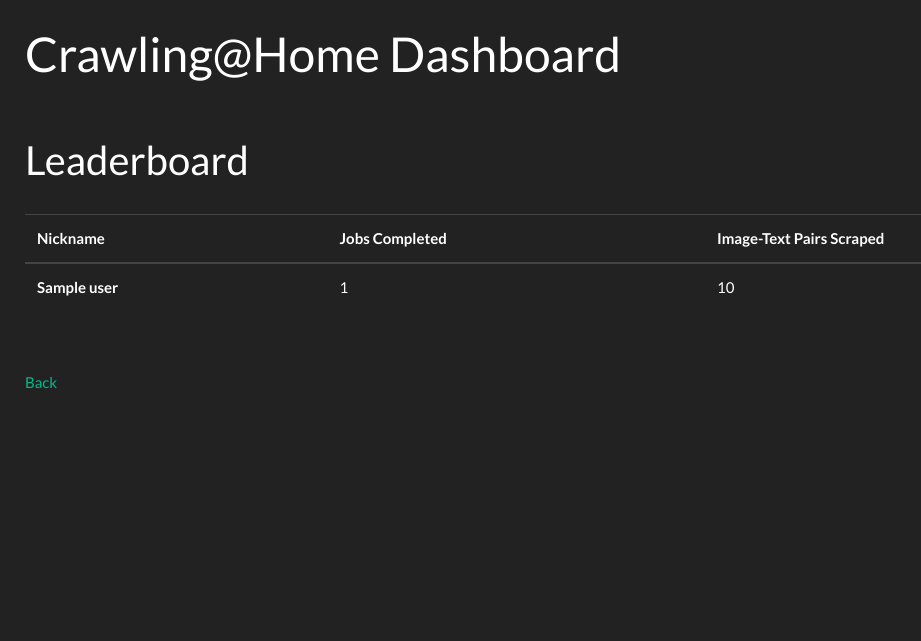
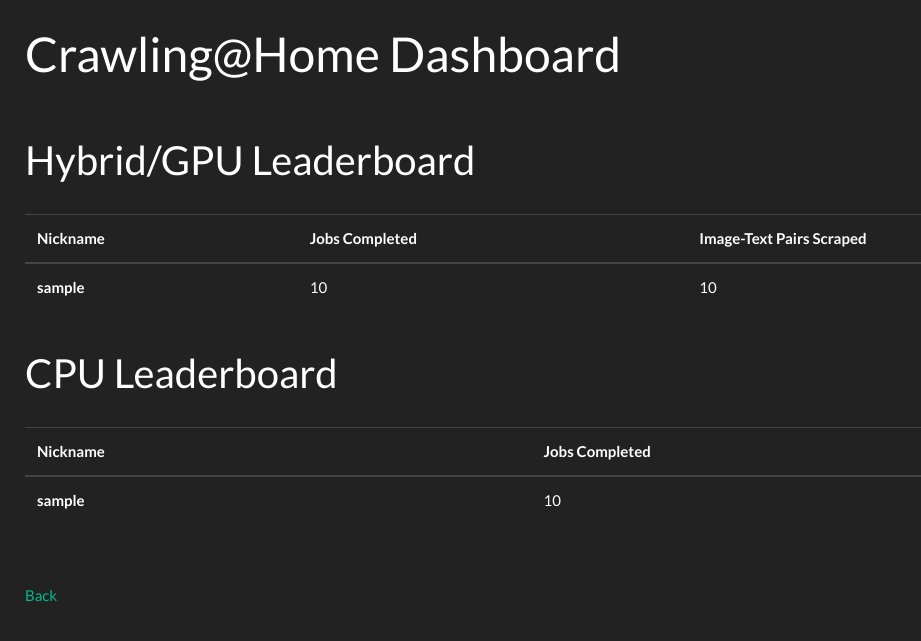
Before and after one commit to TheoCoombes/crawlingathome-server, a Python web app: template templates/leaderboard.html in a window 1280 px wide. Shown: the top 641 px of the page, without its empty margins (0-921 px from the left). Run offline with Jinja, Linux system fonts and the light colour scheme; the template is opened without the code that fills it: most values are stand-ins (such as "Sample title", 1, 10 or a date in 2020); some libraries are stand-ins or nearby versions.

Commit message:
update leaderboard for CPU clients

```diff
--- a/templates/leaderboard.html
+++ b/templates/leaderboard.html
@@ -10,9 +10,9 @@
 	<body style='margin-left: 25px; margin-right: 25px; margin-top: 25px;'>
         <h1>Crawling@Home Dashboard</h1>
         <br><br>
-        <h2>Leaderboard</h2>
+        <h2>Hybrid/GPU Leaderboard</h2>
         <br>
-        {% if (leaderboard | length) != 0 %}
+        {% if leaderboard.count() != 0 %}
             <table class="table">
                 <thead>
                     <tr>
@@ -22,17 +22,40 @@
                     </tr>
                 </thead>
                 <tbody>
-                    {% for user, data in leaderboard.items() %}
+                    {% for user in leaderboard %}
                         <tr>
-                            <th scope="row">{{ user }}</th>
-                            <td>{{ "{:,}".format(data[0]) }}</td>
-			                <td>{{ "{:,}".format(data[1]) }}</td>
+                            <th scope="row">{{ user.nickname }}</th>
+                            <td>{{ "{:,}".format(user.jobs_completed) }}</td>
+			                <td>{{ "{:,}".format(user.pairs_scraped) }}</td>
                         </tr>
                     {% endfor %}
                 </tbody>
             </table>
         {% else %}
-            <p>There are no people on the leaderboard - <a href="/install">be the first</a>.</p>
+            <p>There are no people on the Hybrid/GPU leaderboard - <a href="/install">be the first</a>.</p>
+        {% endif %}
+        <br>
+        <h2>CPU Leaderboard</h2>
+        <br>
+        {% if cpu_leaderboard.count() != 0 %}
+            <table class="table">
+                <thead>
+                    <tr>
+                        <th scope="col">Nickname</th>
+                        <th scope="col">Jobs Completed</th>
+                    </tr>
+                </thead>
+                <tbody>
+                    {% for user in leaderboard %}
+                        <tr>
+                            <th scope="row">{{ user.nickname }}</th>
+                            <td>{{ "{:,}".format(user.jobs_completed) }}</td>
+                        </tr>
+                    {% endfor %}
+                </tbody>
+            </table>
+        {% else %}
+            <p>There are no people on the CPU leaderboard - <a href="/install">be the first</a>.</p>
         {% endif %}
         <br><br>
             <a href="/">Back</a>
```
Lines whose indentation alone changed are shown as unchanged.
